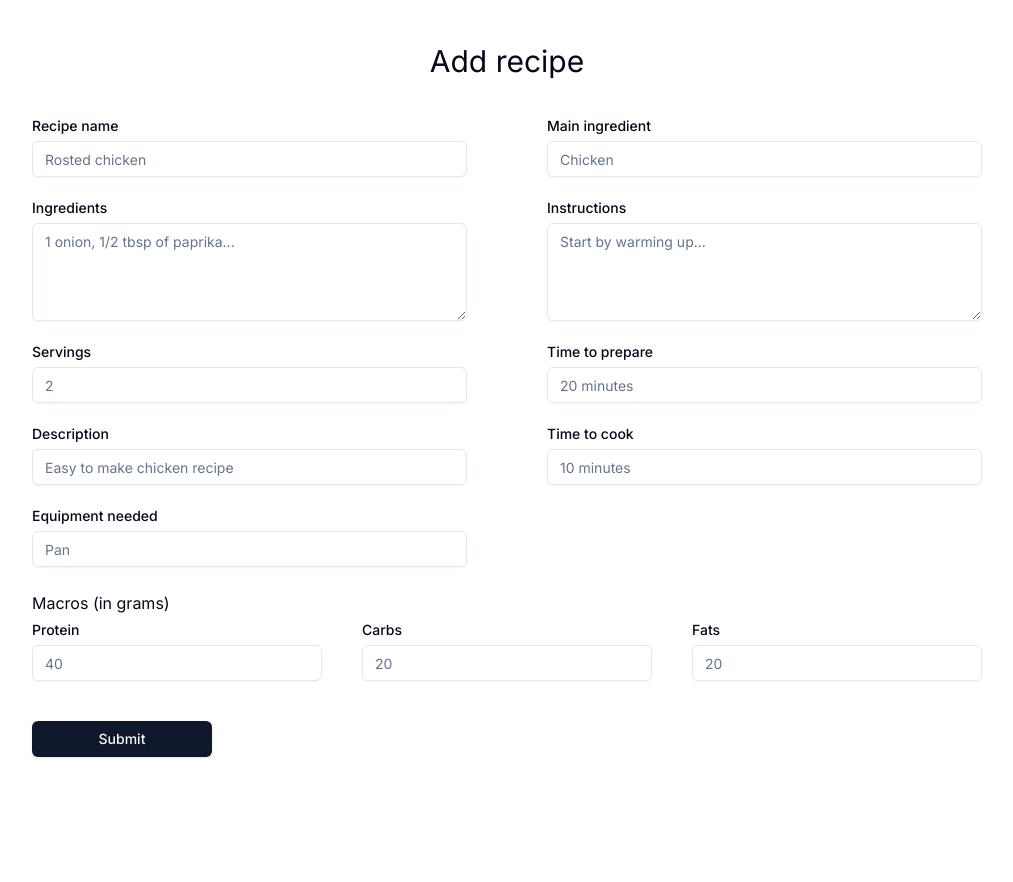
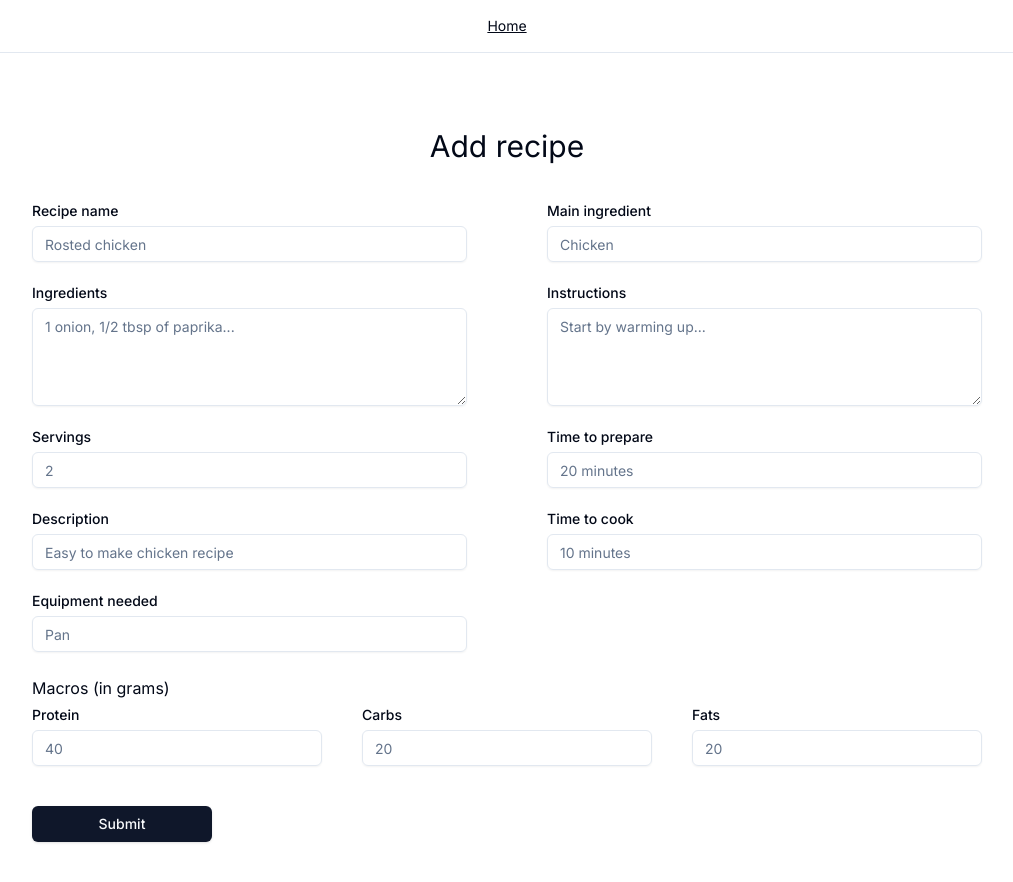
Before and after one commit to NoelCov/recipe-book-fe, a Next.js app: page /add-recipe in a window 1280 px wide. Shown: the top 882 px of the page, without its empty margins (133-1146 px from the left). Before the commit the page ends 800 px from the top, so only its background shows below. Built offline with nearby package versions, Linux system fonts and the light colour scheme.

Commit message:
Added navbar to app

```diff
--- a/app/layout.tsx
+++ b/app/layout.tsx
@@ -1,6 +1,8 @@
 import type { Metadata } from 'next'
 import { Inter } from 'next/font/google'
 import './globals.css'
+
+import { Navbar } from "../components/navbar/navbar";
 
 const inter = Inter({ subsets: ['latin'] })
 
@@ -16,7 +18,10 @@ export default function RootLayout({
 }) {
   return (
     <html lang="en">
-      <body className={inter.className}>{children}</body>
+      <body className={`${inter.className}`}>
+        <Navbar />
+        {children}
+      </body>
     </html>
   )
 }
--- /dev/null
+++ b/components/navbar/navbar.tsx
@@ -0,0 +1,11 @@
+import Link from "next/link"
+import { Separator } from "@/components/ui/separator"
+
+export const Navbar = () => {
+    return (
+        <nav className="flex flex-col items-center p-4 text-sm justify-center">
+            <Link className="underline" href="/">Home</Link>
+            <Separator className="my-4" />
+        </nav>
+    )
+}
```
